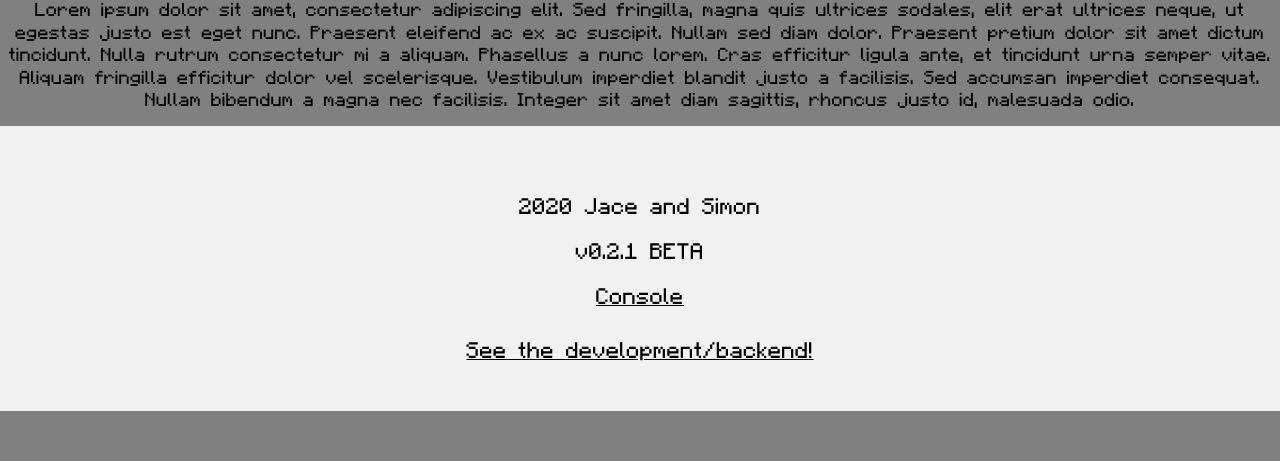
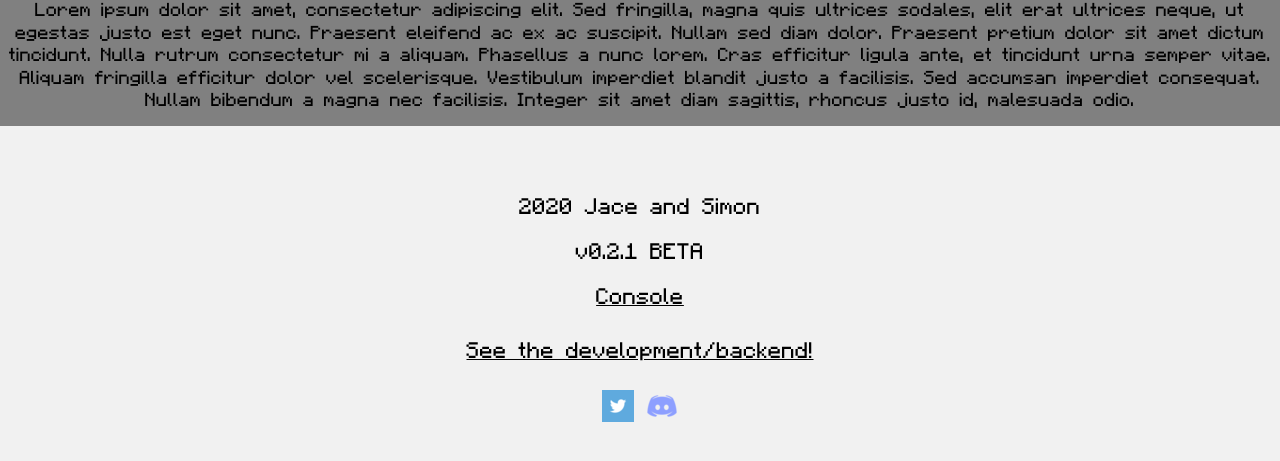
Before and after one commit to offsec64/pier14, a plain HTML site: page index.html in a window 1280 px wide. Shown: the part 517-978 px from the top of the page. Before the commit the page ends 928 px from the top, so only its background shows below. Drawn offline with nearby package versions, Linux system fonts and the light colour scheme.

Commit message:
Social buttons

```diff
--- a/index.html
+++ b/index.html
@@ -250,7 +250,14 @@ th {
   <a href="http://server.pier14.net">Console</a>
   <br> <br>
   <a href="https://github.com/offsec64/pier14">See the development/backend!</a>
+
+    <br>
+    <br>
+    <a href="https://twitter.com/"><img border="0" alt="Twitter" src="twitter.png" width="32" height="32"></a>
+
+<a href="https://discordapp.com/"><img border="0" alt="Discord" src="discord.png" width="32" height="32"></a>
 </footer>
+
 <!-- tabbed menu -->
 <script>
 function openMenu(evt, menuName) {
```
Also changed, not shown: discord.png (added), twitter.png (added).
